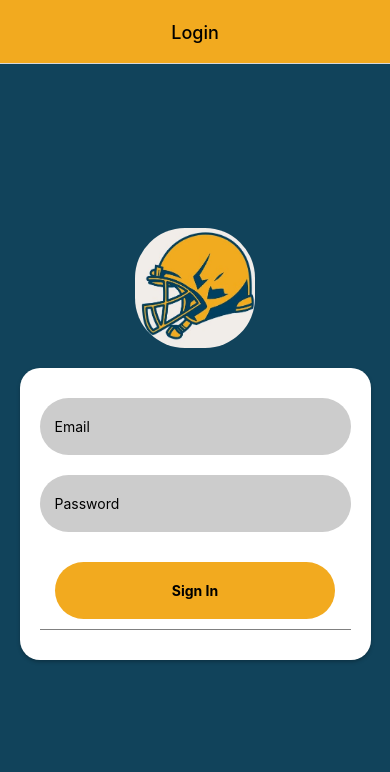
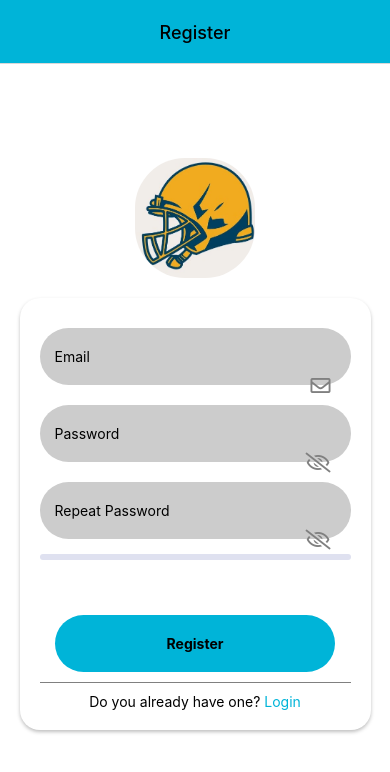
Before and after one commit to pabloalvrezz/TeamHub, a React Native app: screen /Register in a window 390 px wide. Before the commit this address had no page. Shown: the top 772 px of the page. Built offline with nearby package versions, Linux system fonts and the light colour scheme.

Commit message:
Register screen created and colors changed

```diff
--- a/App.js
+++ b/App.js
@@ -5,12 +5,25 @@ import { StyleSheet, Text, View } from "react-native";
 
 import Home from "./screens/Home";
 import Login from "./screens/Login";
+import Register from "./screens/Register";
 
 const Stack = createStackNavigator();
 
 function MyStack() {
   return (
     <Stack.Navigator>
+      <Stack.Screen
+        name="Register"
+        component={Register}
+        options={{
+          title: "Register",
+          headerTintColor: "#000",
+          headerTitleAlign: "center",
+          headerStyle: {
+            backgroundColor: "#00b4d8",
+          },
+        }}
+      />
       <Stack.Screen
         name="Login"
         component={Login}
@@ -19,7 +32,7 @@ function MyStack() {
           headerTintColor: "#000",
           headerTitleAlign: "center",
           headerStyle: {
-            backgroundColor: "#f2aa1f",
+            backgroundColor: "#00b4d8",
           },
         }}
       />
@@ -31,7 +44,7 @@ function MyStack() {
           headerTintColor: "#000",
           headerTitleAlign: "center",
           headerStyle: {
-            backgroundColor: "#f2aa1f",
+            backgroundColor: "#00b4d8",
           },
         }}
       />
--- a/screens/Login.js
+++ b/screens/Login.js
@@ -19,16 +19,41 @@ export default function Login(props) {
   const [email, setEmail] = useState("");
   const [password, setPassword] = useState("");
 
+  const createAccount = () => {
+    props.navigation.navigate("Register");
+  };
+
   // Create the login function
   const login = async () => {
     try {
       await signInWithEmailAndPassword(auth, email, password);
 
-      Alert.alert("Sign in...", "You are signed in!");
+      Alert.alert("Success", "Login...");
 
       props.navigation.navigate("Home");
     } catch (error) {
-      console.log(error);
+      let errorMessage = "Error de inicio de sesión";
+
+      // Check the error code
+      switch (error.code) {
+        case "auth/user-not-found":
+        case "auth/invalid-email":
+          errorMessage = "Wrong Email ";
+          break;
+        case "auth/wrong-password":
+          errorMessage = "Wrong Password";
+          break;
+        case "auth/invalid-credential":
+          errorMessage = "Invalid Credentials";
+          break;
+        default:
+          errorMessage = "Login Error";
+          break;
+      }
+
+      // Show the error message in console and alert
+      console.log(errorMessage);
+      Alert.alert("Error", errorMessage);
     }
   };
 
@@ -68,6 +93,15 @@ export default function Login(props) {
         </View>
 
         <View style={styles.separator}></View>
+
+        <View style={styles.registerBox}>
+          <Text>Or create one </Text>
+          <TouchableOpacity>
+            <Text onPress={createAccount} style={{ color: "#00b4d8" }}>
+              here
+            </Text>
+          </TouchableOpacity>
+        </View>
       </View>
     </View>
   );
@@ -78,7 +112,7 @@ const styles = StyleSheet.create({
     flex: 1,
     justifyContent: "center",
     alignItems: "center",
-    backgroundColor: "#11435B",
+    backgroundColor: "#ffffff",
   },
   profile: {
     width: 120,
@@ -111,13 +145,14 @@ const styles = StyleSheet.create({
     alignItems: "center",
   },
   button: {
-    backgroundColor: "#f2aa1f",
+    backgroundColor: "#00b4d8",
     fontWeight: "bold",
     borderRadius: 30,
     paddingVertical: 20,
     width: "90%",
     marginTop: 20,
   },
+
   buttonText: {
     color: "black",
     fontWeight: "bold",
@@ -128,4 +163,9 @@ const styles = StyleSheet.create({
     borderBottomColor: "gray",
     marginVertical: 10,
   },
+
+  registerBox: {
+    flexDirection: "row",
+    justifyContent: "center",
+  },
 });
--- /dev/null
+++ b/screens/Register.js
@@ -0,0 +1,312 @@
+import React, { useState } from "react";
+import {
+  Text,
+  View,
+  StyleSheet,
+  Image,
+  TextInput,
+  TouchableOpacity,
+} from "react-native";
+
+import { FontAwesome5 } from "@expo/vector-icons";
+
+const strengthLabels = ["weak", "medium", "strong"];
+
+const Register = (props) => {
+  // States
+  const [strength, setStrength] = useState("");
+  const [email, setEmail] = useState("");
+  const [password, setPassword] = useState("");
+  const [repeatPassword, setRepeatPassword] = useState("");
+  const [showPassword1, setShowPassword1] = useState(false);
+  const [showPassword2, setShowPassword2] = useState(false);
+
+  // Const to toggle password visibility
+  const togglePasswordVisibility1 = () => {
+    setShowPassword1(!showPassword1);
+  };
+
+  // Const to toggle password visibility
+  const togglePasswordVisibility2 = () => {
+    setShowPassword2(!showPassword2);
+  };
+
+  // Const to navigate to login screen
+  const loginAccount = () => {
+    props.navigation.navigate("Login");
+  };
+
+  const checkEmail = (email) => {
+    return /^[^\s@]+@[^\s@]+\.[^\s@]+$/.test(email);
+  };
+
+  // Const to create account
+  const createAccount = () => {
+    (equlaPasswords = false), (weakPassword = true);
+    error = "Error creating account";
+
+    // Check if the passwords are equal
+    if (password === repeatPassword){
+      equlaPasswords = true;
+      error = "Passwords do not match";
+    }
+
+    // Check the strength of the password
+    if (strength !== "weak") {
+      weakPassword = false;
+    } else {
+      error = "Weak password";
+    }
+
+    // Check if the email is correct
+    if (!checkEmail(email)) {
+      error = "Email format is incorrect";
+    }
+
+    // Check all the conditions
+    if (equlaPasswords && !weakPassword && checkEmail(email)) {
+      alert("Account created successfully");
+      props.navigation.navigate("Home");
+    } else {
+      alert(error);
+    }
+  };
+
+  const getStrength = (password) => {
+    let strengthIndicator = -1;
+    let upper = false,
+      lower = false,
+      numbers = false,
+      special = false;
+
+    for (let index = 0; index < password.length; index++) {
+      let char = password.charCodeAt(index);
+      const passwordLength = password.length;
+
+      // Uppercase characters
+      if (!upper && char >= 65 && char <= 90) {
+        upper = true;
+        strengthIndicator++;
+      }
+
+      // Numbers
+      if (!numbers && char >= 48 && char <= 57) {
+        numbers = true;
+        strengthIndicator++;
+      }
+
+      // Lowercase characters
+      if (!lower && char >= 97 && char <= 122) {
+        lower = true;
+        strengthIndicator++;
+      }
+
+      // Special characters
+      if (
+        !special &&
+        ((char >= 33 && char <= 47) ||
+          (char >= 58 && char <= 64) ||
+          (char >= 91 && char <= 96) ||
+          (char >= 123 && char <= 126))
+      ) {
+        special = true;
+        strengthIndicator++;
+      }
+    }
+
+    setStrength(strengthLabels[strengthIndicator] ?? "");
+  };
+
+  const handleChange = (password) => {
+    getStrength(password);
+    setPassword(password);
+  };
+
+  return (
+    <View style={styles.container}>
+      <Image
+        source={require("../assets/HelmetLogo.webp")}
+        style={styles.profile}
+      />
+
+      <View style={styles.card}>
+        <View style={styles.inputField}>
+          <TextInput
+            placeholder="Email"
+            style={styles.input}
+            keyboardType="email-address"
+            autoCapitalize="none"
+            onChangeText={(email) => setEmail(email)}
+          />
+          <View style={styles.inputFieldIcon}>
+            <FontAwesome5 name="envelope" size={20} color="grey" />
+          </View>
+        </View>
+
+        <View style={styles.inputField}>
+          <TextInput
+            placeholder="Password"
+            style={styles.input}
+            secureTextEntry={!showPassword1}
+            onChangeText={(password) => {
+              handleChange(password), setPassword(password);
+            }}
+          />
+          <TouchableOpacity
+            style={styles.inputFieldIcon}
+            onPress={togglePasswordVisibility1}
+          >
+            <FontAwesome5
+              name={showPassword1 ? "eye" : "eye-slash"}
+              size={20}
+              color="grey"
+            />
+          </TouchableOpacity>
+        </View>
+
+        <View style={styles.inputField}>
+          <TextInput
+            placeholder="Repeat Password"
+            style={styles.input}
+            secureTextEntry={!showPassword2}
+            onChangeText={(repeatPassword) => setRepeatPassword(repeatPassword)}
+          />
+          <TouchableOpacity
+            style={styles.inputFieldIcon}
+            onPress={togglePasswordVisibility2}
+          >
+            <FontAwesome5
+              name={showPassword2 ? "eye" : "eye-slash"}
+              size={20}
+              color="grey"
+            />
+          </TouchableOpacity>
+        </View>
+
+        <View style={[styles.bars, styles[strength]]}>
+          <View style={styles.bar}></View>
+        </View>
+        <Text style={styles.strength}>
+          {strength && `${strength} password`}
+        </Text>
+
+        <View style={styles.buttonBox}>
+          <TouchableOpacity style={styles.button} onPress={createAccount}>
+            <Text style={styles.buttonText}>Register</Text>
+          </TouchableOpacity>
+        </View>
+
+        <View style={styles.separator}></View>
+
+        <View style={styles.registerBox}>
+          <Text>Do you already have one? </Text>
+          <TouchableOpacity onPress={loginAccount}>
+            <Text style={{ color: "#00b4d8" }}>Login</Text>
+          </TouchableOpacity>
+        </View>
+      </View>
+    </View>
+  );
+};
+
+const styles = StyleSheet.create({
+  container: {
+    flex: 1,
+    justifyContent: "center",
+    alignItems: "center",
+    backgroundColor: "#ffffff",
+  },
+  profile: {
+    width: 120,
+    height: 120,
+    borderRadius: 50,
+  },
+  card: {
+    margin: 20,
+    backgroundColor: "#ffffff",
+    borderRadius: 20,
+    width: "90%",
+    padding: 20,
+    shadowColor: "#000",
+    shadowOffset: {
+      width: 0,
+      height: 2,
+    },
+    shadowOpacity: 0.25,
+    shadowRadius: 3.96,
+    elevation: 5,
+  },
+  inputField: {
+    paddingVertical: 20,
+    backgroundColor: "#cccccc",
+    borderRadius: 30,
+    marginVertical: 10,
+  },
+  inputFieldIcon: {
+    position: "absolute",
+    right: 20,
+    top: "80%",
+  },
+  input: {
+    paddingHorizontal: 15,
+  },
+  buttonBox: {
+    alignItems: "center",
+  },
+  button: {
+    backgroundColor: "#00b4d8",
+    fontWeight: "bold",
+    borderRadius: 30,
+    paddingVertical: 20,
+    width: "90%",
+    marginTop: 20,
+    flexDirection: "row",
+    justifyContent: "center",
+  },
+  buttonText: {
+    color: "black",
+    fontWeight: "bold",
+    textAlign: "center",
+  },
+  separator: {
+    borderBottomWidth: 1,
+    borderBottomColor: "gray",
+    marginVertical: 10,
+  },
+  registerBox: {
+    flexDirection: "row",
+    justifyContent: "center",
+  },
+  bars: {
+    flexDirection: "row",
+    alignItems: "center",
+    marginVertical: 5,
+    height: 6,
+    borderRadius: 3,
+    backgroundColor: "#dfe1f0",
+  },
+  bar: {
+    height: 6,
+    borderRadius: 3,
+    backgroundColor: "#ffffff",
+    transition: "width 0.4s",
+    width: 0,
+  },
+  strength: {
+    textAlign: "left",
+    height: 30,
+    textTransform: "capitalize",
+    color: "#868b94",
+  },
+  weak: {
+    backgroundColor: "#e24c71",
+  },
+  medium: {
+    backgroundColor: "#f39845",
+  },
+  strong: {
+    backgroundColor: "#57c558",
+  },
+});
+
+export default Register;
```
Also changed, not shown: package.json (+7 -3 lines), 1 other file (tests, documents, lock files or other folders).
